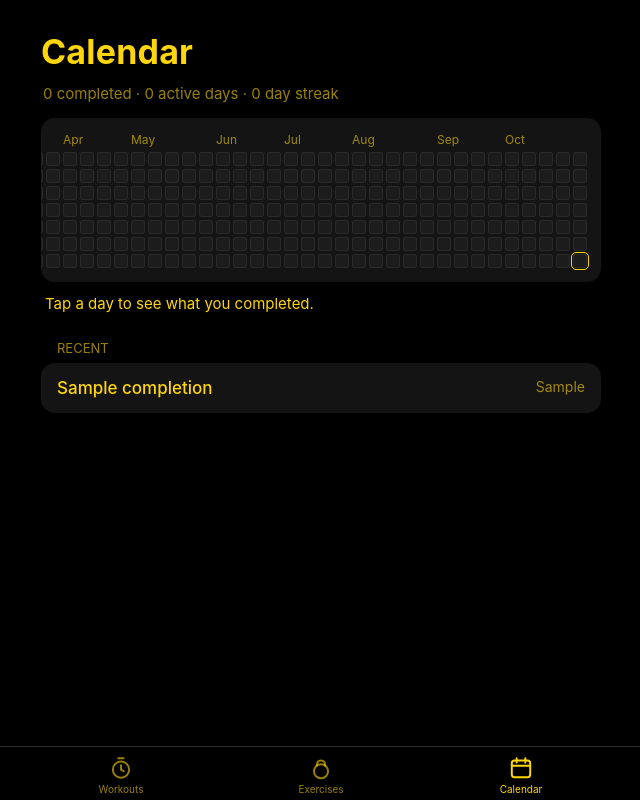
After one commit to SergeEngineer/kettlebell-app, a Flask app: page /calendar in a window 1280 px wide. The commit adds this page. Shown: the whole page, without its empty margins (319-959 px from the left). Run offline with Flask 3, Linux system fonts and the light colour scheme; tables that the repository leaves empty hold one stand-in row (values such as "Sample post"); parts of the project's set-up code (start-up, migrations or seed data) failed here and were passed over.

Commit message:
calendar added to track events

```diff
--- a/app.py
+++ b/app.py
@@ -1,4 +1,5 @@
 import os, re, sqlite3, uuid
+from datetime import date
 from urllib.parse import quote
 from flask import Flask, render_template, request, redirect, g, abort, send_from_directory
 
@@ -29,6 +30,7 @@ with sqlite3.connect(os.path.join(DATA, "app.db")) as c:
     c.executescript("""
     create table if not exists exercises(id integer primary key, name text not null, gif text);
     create table if not exists programs(id integer primary key, name text not null);
+    create table if not exists completions(id integer primary key, program_id integer, name text, day text not null, ts text);
     create table if not exists steps(id integer primary key, program_id integer not null,
         pos integer not null, exercise_id integer, seconds integer not null, label text);
     """)
@@ -240,6 +242,30 @@ def manifest():
     return send_from_directory(app.static_folder, "manifest.webmanifest", mimetype="application/manifest+json")
 
 
+# ---------- calendar ----------
+@app.get("/calendar")
+def calendar():
+    rows = db().execute("select day, name from completions order by id").fetchall()
+    done = {}
+    for row in rows:
+        done.setdefault(row["day"], []).append(row["name"])
+    recent = db().execute("select day, name from completions order by id desc limit 10").fetchall()
+    return render_template("calendar.html", tab="c", done=done, recent=recent)
+
+
+@app.post("/run/<int:pid>/complete")
+def complete(pid):
+    """Called by the player only when a workout ran from start to finish."""
+    p = db().execute("select name from programs where id=?", (pid,)).fetchone() or abort(404)
+    try:
+        day = date.fromisoformat(request.form.get("day", "")).isoformat()
+    except ValueError:
+        abort(400)
+    db().execute("insert into completions(program_id,name,day,ts) values(?,?,?,datetime('now'))", (pid, p["name"], day))
+    db().commit()
+    return "", 204
+
+
 # ---------- player ----------
 @app.get("/run/<int:pid>")
 def run(pid):
--- a/static/app.css
+++ b/static/app.css
@@ -116,7 +116,7 @@ ul.group>li>.sw>.row{padding:8px 14px}
 .edit .picker{border-top:0}
 
 :root{--tabh:54px;--kb:0px}
-.tabs{height:calc(var(--tabh) + env(safe-area-inset-bottom));padding-bottom:0}
+.tabs{height:auto;padding-bottom:max(4px,calc(env(safe-area-inset-bottom) - 22px))}
 .tabs a{padding:8px 0 0}
 html.typing .tabs{display:none}
 
@@ -141,13 +141,30 @@ a.row{text-decoration:none}
 
 /* tab pages: list scrolls on top, input bar + tab bar pinned at the bottom (follows the keyboard) */
 body:has(.shell){overflow:hidden}
-.shell{position:fixed;left:0;top:0;width:100%;height:100dvh;display:flex;flex-direction:column;background:#000;overflow:hidden}
-html.typing .shell{height:var(--vvh);transform:translateY(var(--vvt))}
+.shell{position:fixed;inset:0;display:flex;flex-direction:column;background:#000;overflow:hidden}
+html.typing .shell{bottom:auto;height:var(--vvh);transform:translateY(var(--vvt))}
 .shell .scroll{flex:1;min-height:0;overflow-y:auto;-webkit-overflow-scrolling:touch;padding:calc(env(safe-area-inset-top) + 12px) 16px 16px}
-.shell .col{max-width:560px;margin:0 auto}
+.shell .col{max-width:560px;margin:0 auto;min-height:calc(100% + 2px)}
 .shell .addbar{position:static;flex:none}
 .shell .tabs{position:static;flex:none}
 .addbar.ex{flex-direction:column;align-items:stretch;gap:8px}
 .addbar.ex input[type=text]{flex:none}
 .exrow{display:flex;gap:10px;align-items:center}
 .filebtn{display:block;flex:1;min-width:0;background:#1c1c1c;border-radius:18px;padding:10px 14px;color:var(--dim);white-space:nowrap;overflow:hidden;text-overflow:ellipsis;cursor:pointer}
+
+body:not(:has(.shell)){min-height:calc(100dvh + 1px)}
+.shell .scroll{overscroll-behavior-y:auto}
+
+/* calendar heat map */
+.stats{color:var(--dim);font-size:15px;margin:-4px 2px 14px}
+.heatscroll{overflow-x:auto;-webkit-overflow-scrolling:touch;scrollbar-width:none;padding:4px 0 10px;background:var(--card);border-radius:14px;padding:14px}
+.heatscroll::-webkit-scrollbar{display:none}
+.heat{width:max-content}
+.months{display:grid;grid-template-columns:repeat(53,14px);gap:3px;height:20px;font-size:12px;color:var(--dim)}
+.months span{white-space:nowrap;grid-row:1}
+.cells{display:grid;grid-auto-flow:column;grid-template-rows:repeat(7,14px);grid-auto-columns:14px;gap:3px}
+.cell{width:14px;height:14px;border-radius:3px;background:#1c1c1c;box-shadow:inset 0 0 0 1px #2a2a2a}
+.cell.on{background:#1fa56a;box-shadow:none}
+.cell.on2{background:#2fd281}
+.cell.today{outline:1.5px solid var(--y);outline-offset:1px}
+.daydetail{color:var(--y);font-size:15px;margin:12px 4px 0;min-height:20px}
--- a/templates/_tabs.html
+++ b/templates/_tabs.html
@@ -3,4 +3,6 @@
     <svg viewBox="0 0 24 24" fill="none" stroke="currentColor" stroke-width="1.8" stroke-linecap="round" stroke-linejoin="round"><circle cx="12" cy="13.5" r="7.5"/><path d="M12 9.5v4l2.5 1.5M9.5 3h5"/></svg>Workouts</a>
   <a href="/exercises" class="{{ 'on' if tab=='e' }}">
     <svg viewBox="0 0 24 24" fill="none" stroke="currentColor" stroke-width="1.8" stroke-linecap="round" stroke-linejoin="round"><circle cx="12" cy="15" r="6.5"/><path d="M8.3 9.8C7 3.5 17 3.5 15.7 9.8"/></svg>Exercises</a>
+  <a href="/calendar" class="{{ 'on' if tab=='c' }}">
+    <svg viewBox="0 0 24 24" fill="none" stroke="currentColor" stroke-width="1.8" stroke-linecap="round" stroke-linejoin="round"><rect x="3.5" y="5" width="17" height="15.5" rx="2.5"/><path d="M3.5 10h17M8 3v4M16 3v4"/></svg>Calendar</a>
 </nav>
--- a/templates/base.html
+++ b/templates/base.html
@@ -78,11 +78,12 @@ function setX(sw, x, anim){
 }
 function closeSwipes(except){ document.querySelectorAll('.sw.open').forEach(sw => { if (sw !== except) setX(sw, 0, true); }); }
 function removeSwipe(sw){
-  const li = sw.closest('li'), id = li.dataset.id, program = sw.dataset.kind === 'program';
+  const li = sw.closest('li'), kind = sw.dataset.kind, id = li.dataset.id,
+        url = {program: '/programs/', exercise: '/exercises/', step: '/steps/'}[kind] + id, target = kind === 'step' ? '#steps' : '#list';
   const row = sw.querySelector('.row'), del = sw.querySelector('.del');
   row.style.transition = 'transform .2s ease'; del.style.transition = 'width .2s ease';
   row.style.transform = 'translateX(-100%)'; del.style.width = '100%';
-  setTimeout(() => htmx.ajax('DELETE', (program ? '/programs/' : '/steps/') + id, {target: program ? '#list' : '#steps'}), 180);
+  setTimeout(() => htmx.ajax('DELETE', url, {target}), 180);
 }
 function tapProgram(a, ev){
   const sw = a.closest('.sw');
--- /dev/null
+++ b/templates/calendar.html
@@ -0,0 +1,53 @@
+{% extends "base.html" %}
+{% block page %}
+<div class="shell">
+  <div class="scroll"><div class="col">
+    <h1>Calendar</h1>
+    <p class="stats" id="stats"></p>
+    <div class="heatscroll" id="hs"><div class="heat">
+      <div class="months" id="months"></div>
+      <div class="cells" id="cells"></div>
+    </div></div>
+    <p class="daydetail" id="daydetail">Tap a day to see what you completed.</p>
+    <h2>Recent</h2>
+    {% if recent %}
+    <ul class="group">{% for r in recent %}<li class="row"><span class="grow"><strong>{{ r.name }}</strong></span><small>{{ r.day }}</small></li>{% endfor %}</ul>
+    {% else %}<p class="empty">No completed workouts yet. Finish a workout from start to finish and its day turns green.</p>{% endif %}
+  </div></div>
+  {% include "_tabs.html" %}
+</div>
+<script>
+const DONE = {{ done|tojson }};
+const pad = n => String(n).padStart(2, '0');
+const key = d => d.getFullYear() + '-' + pad(d.getMonth() + 1) + '-' + pad(d.getDate());
+const MON = ['Jan','Feb','Mar','Apr','May','Jun','Jul','Aug','Sep','Oct','Nov','Dec'];
+const WEEKS = 53, today = new Date(); today.setHours(0, 0, 0, 0);
+const start = new Date(today); start.setDate(today.getDate() - today.getDay() - (WEEKS - 1) * 7);
+const cells = document.getElementById('cells'), months = document.getElementById('months');
+let total = 0, active = 0;
+for (let w = 0; w < WEEKS; w++) {
+  for (let dow = 0; dow < 7; dow++) {
+    const d = new Date(start); d.setDate(start.getDate() + w * 7 + dow);
+    const c = document.createElement('div');
+    if (d > today) { c.style.visibility = 'hidden'; cells.appendChild(c); continue; }
+    const k = key(d), names = DONE[k];
+    c.className = 'cell' + (names ? (names.length > 1 ? ' on on2' : ' on') : '') + (d.getTime() === today.getTime() ? ' today' : '');
+    c.dataset.day = k;
+    if (names) { total += names.length; active++; }
+    cells.appendChild(c);
+    if (d.getDate() === 1) { const m = document.createElement('span'); m.textContent = MON[d.getMonth()]; m.style.gridColumn = (w + 1); months.appendChild(m); }
+  }
+}
+let streak = 0; const cur = new Date(today);
+if (!DONE[key(cur)]) cur.setDate(cur.getDate() - 1);
+while (DONE[key(cur)]) { streak++; cur.setDate(cur.getDate() - 1); }
+document.getElementById('stats').textContent = total + ' completed · ' + active + ' active days · ' + streak + ' day streak';
+cells.addEventListener('click', e => {
+  const c = e.target.closest('.cell'); if (!c) return;
+  const names = DONE[c.dataset.day], dt = new Date(c.dataset.day + 'T00:00:00');
+  document.getElementById('daydetail').textContent =
+    dt.toLocaleDateString(undefined, {weekday: 'short', month: 'short', day: 'numeric'}) + ' — ' + (names ? names.join(', ') : 'no workout completed');
+});
+document.getElementById('hs').scrollLeft = 1e6;   // start at today (right end)
+</script>
+{% endblock %}
--- a/templates/exercises.html
+++ b/templates/exercises.html
@@ -5,9 +5,9 @@
     <h1>Exercises</h1>
     <div id="list">{{ partial|safe }}</div>
   </div></div>
-  <form class="addbar ex" hx-post="/exercises" hx-target="#list" hx-encoding="multipart/form-data" autocomplete="off"
+  <form class="addbar ex" hx-post="/exercises" hx-target="#list" hx-encoding="multipart/form-data" autocomplete="on"
         hx-on::after-request="this.reset();document.getElementById('fname').textContent='Choose GIF'">
-    <input name="ex_title" type="text" placeholder="New exercise name" required autocomplete="off" autocorrect="off" autocapitalize="words" spellcheck="false" enterkeyhint="done">
+    <input name="ex_title" type="text" placeholder="New exercise name" required autocomplete="on" autocorrect="on" autocapitalize="words" spellcheck="true" enterkeyhint="done">
     <div class="exrow">
       <label class="filebtn"><input type="file" name="gif" accept="image/gif,image/webp,image/png,image/jpeg" hidden
         onchange="document.getElementById('fname').textContent=this.files[0]?this.files[0].name:'Choose GIF'"><span id="fname">Choose GIF</span></label>
--- a/templates/index.html
+++ b/templates/index.html
@@ -5,8 +5,8 @@
     <h1>Workouts</h1>
     <div id="list">{{ partial|safe }}</div>
   </div></div>
-  <form class="addbar" hx-post="/programs" hx-target="#list" hx-on::after-request="this.reset()" autocomplete="off">
-    <input name="wk_title" type="text" placeholder="New workout name" required autocomplete="off" autocorrect="off" autocapitalize="words" spellcheck="false" enterkeyhint="done">
+  <form class="addbar" hx-post="/programs" hx-target="#list" hx-on::after-request="this.reset()" autocomplete="on">
+    <input name="wk_title" type="text" placeholder="New workout name" required autocomplete="on" autocorrect="on" autocapitalize="words" spellcheck="true" enterkeyhint="done">
     <button>Add</button>
   </form>
   {% include "_tabs.html" %}
--- a/templates/program.html
+++ b/templates/program.html
@@ -8,7 +8,7 @@
 </div>
 <form id="tform" class="group" hidden hx-post="/programs/{{ p.id }}/rename" hx-swap="none"
       hx-on::after-request="const v=this.wk_rename.value.trim(); if(v) document.getElementById('ttl').textContent=v; this.hidden=true; document.querySelector('.titlebar').hidden=false">
-  <div class="row"><input name="wk_rename" value="{{ p.name }}" required autocomplete="off" autocorrect="off" spellcheck="false">
+  <div class="row"><input name="wk_rename" value="{{ p.name }}" required autocomplete="on" autocorrect="on" spellcheck="true">
     <button type="button" class="dimbtn" onclick="this.closest('form').hidden=true;document.querySelector('.titlebar').hidden=false">Cancel</button>
     <button class="blue">Save</button></div>
 </form>
@@ -29,7 +29,7 @@
         <option value="new" {% if not exercises %}selected{% endif %}>＋ New exercise (upload GIF)</option>
       </select></label>
     <div class="nw">
-      <div class="row"><input name="ex_new_title" placeholder="Exercise name" autocomplete="off" autocorrect="off" spellcheck="false"></div>
+      <div class="row"><input name="ex_new_title" placeholder="Exercise name" autocomplete="on" autocorrect="on" spellcheck="true"></div>
       <label class="row"><span class="grow">GIF</span><input type="file" name="gif" accept="image/gif,image/webp,image/png,image/jpeg"></label>
     </div>
   </div>
```
Also changed, not shown: templates/_exercises.html (+10 -8 lines), templates/run.html (+10 -3 lines), README.md, data/app.db.
